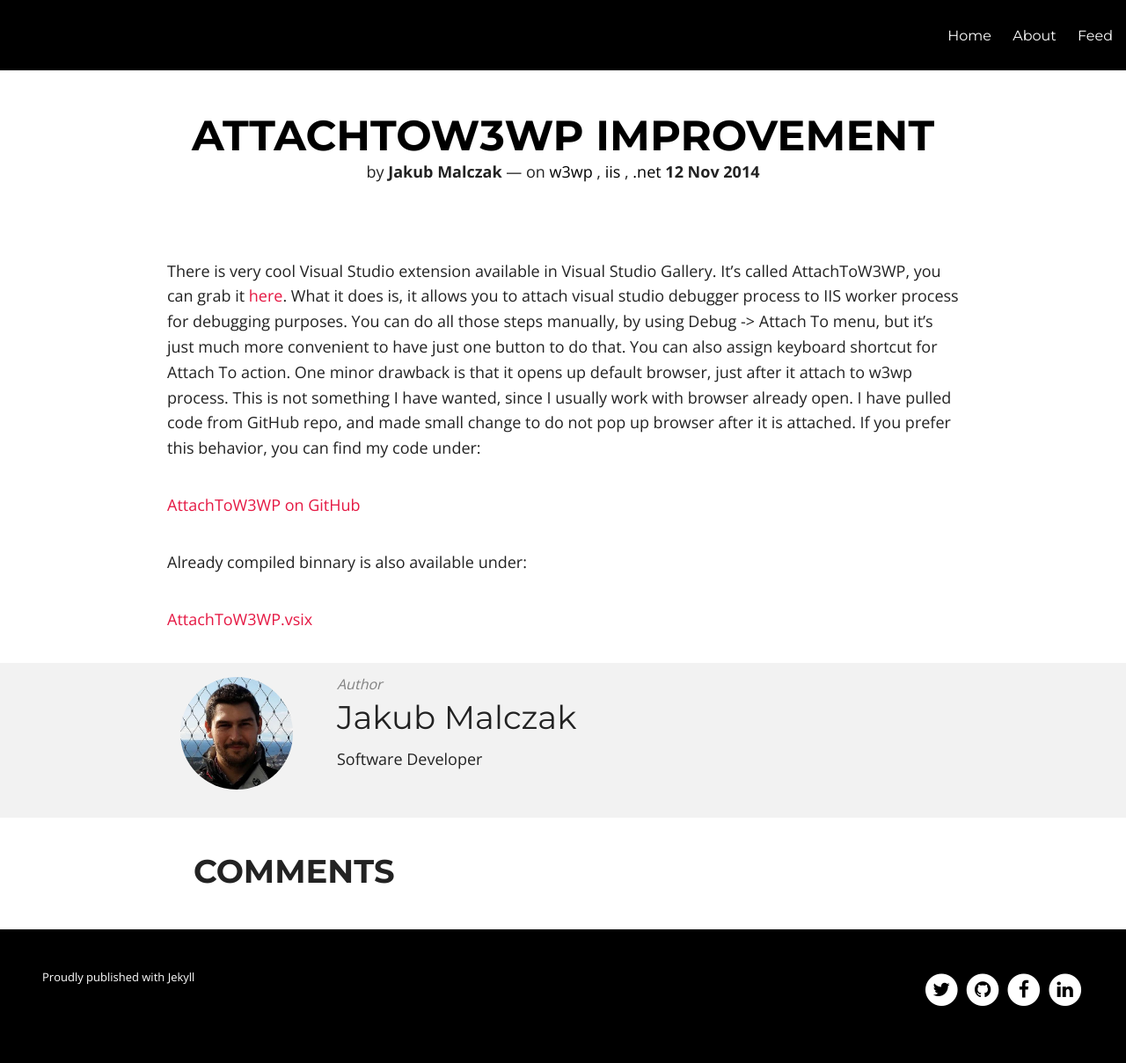
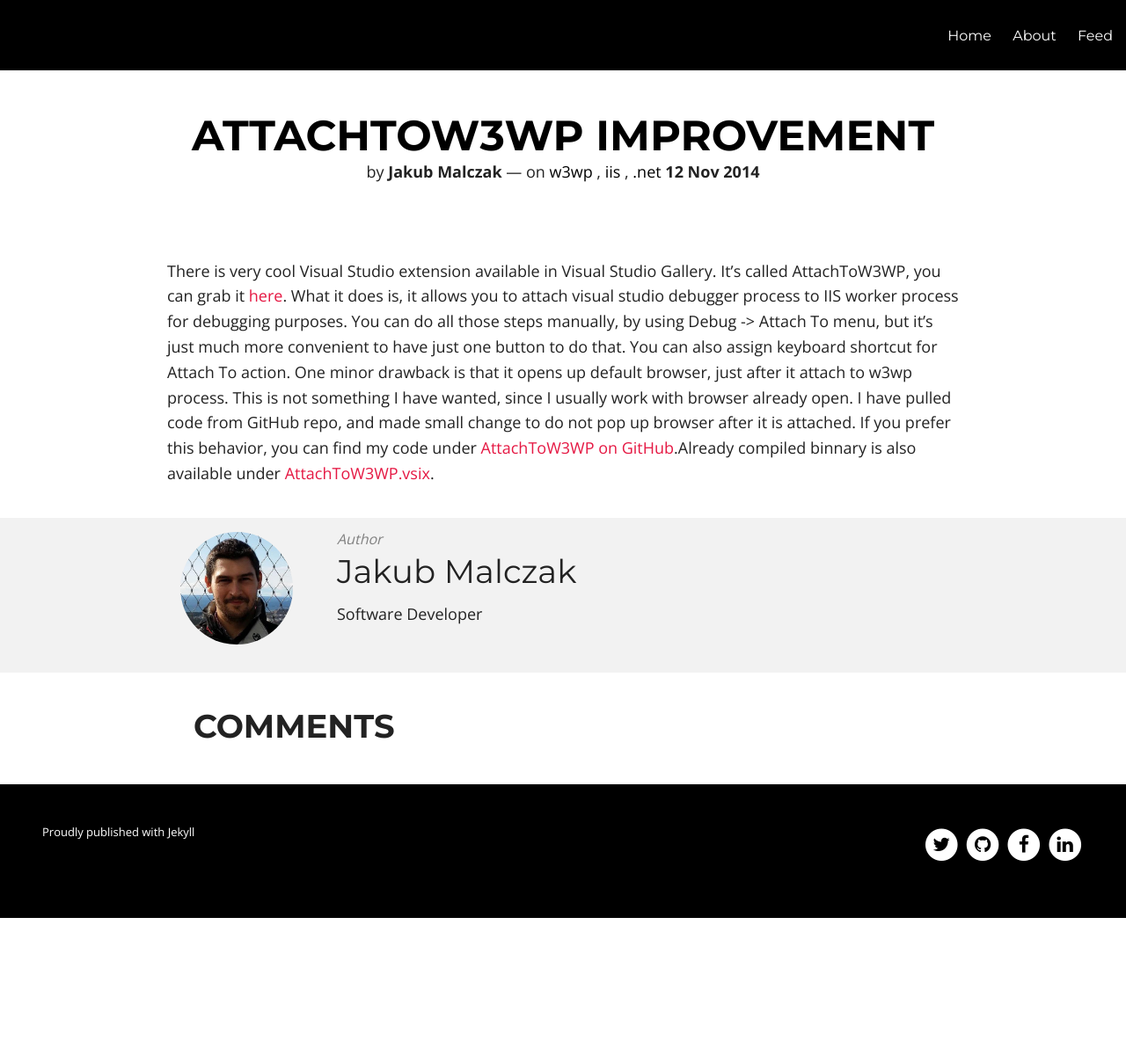
Before and after one commit to jmalczak/jmalczak.github.io, a Jekyll site: the page built from _posts/2014-11-12-attachtow3wp-change.md, in a window 1280 px wide. Shown: the whole page at 88% size. Built offline with Jekyll 4.4.1, drawn with Linux system fonts in a browser that asks for light colours; nearby versions of some CDN libraries; comment, search, counter and statistics services are not loaded; after the commit the page ends 1044 px from its top, so only the background shows below that.

```diff
--- a/_posts/2014-11-12-attachtow3wp-change.md
+++ b/_posts/2014-11-12-attachtow3wp-change.md
@@ -9,10 +9,4 @@
 comments: true
 featured: false
 ---
-There is very cool Visual Studio extension available in Visual Studio Gallery. It's called AttachToW3WP, you can grab it [here](https://visualstudiogallery.msdn.microsoft.com/14b2a959-446f-406c-bcf0-abe87fc529e7). What it does is, it allows you to attach visual studio debugger process to IIS worker process for debugging purposes. You can do all those steps manually, by using Debug -> Attach To menu, but it's just much more convenient to have just one button to do that. You can also assign keyboard shortcut for Attach To action. One minor drawback is that it opens up default browser, just after it attach to w3wp process. This is not something I have wanted, since I usually work with browser already open. I have pulled code from GitHub repo, and made small change to do not pop up browser after it is attached. If you prefer this behavior, you can find my code under:
-
-[AttachToW3WP on GitHub](https://github.com/jmalczak/AttachToW3WP)
-
-Already compiled binnary is also available under:
-
-[AttachToW3WP.vsix](https://github.com/jmalczak/AttachToW3WP/raw/master/Binnaries/AttachToW3WP.vsix)
+There is very cool Visual Studio extension available in Visual Studio Gallery. It's called AttachToW3WP, you can grab it [here](https://visualstudiogallery.msdn.microsoft.com/14b2a959-446f-406c-bcf0-abe87fc529e7). What it does is, it allows you to attach visual studio debugger process to IIS worker process for debugging purposes. You can do all those steps manually, by using Debug -> Attach To menu, but it's just much more convenient to have just one button to do that. You can also assign keyboard shortcut for Attach To action. One minor drawback is that it opens up default browser, just after it attach to w3wp process. This is not something I have wanted, since I usually work with browser already open. I have pulled code from GitHub repo, and made small change to do not pop up browser after it is attached. If you prefer this behavior, you can find my code under [AttachToW3WP on GitHub](https://github.com/jmalczak/AttachToW3WP).Already compiled binnary is also available under [AttachToW3WP.vsix](https://github.com/jmalczak/AttachToW3WP/raw/master/Binnaries/AttachToW3WP.vsix).
```
